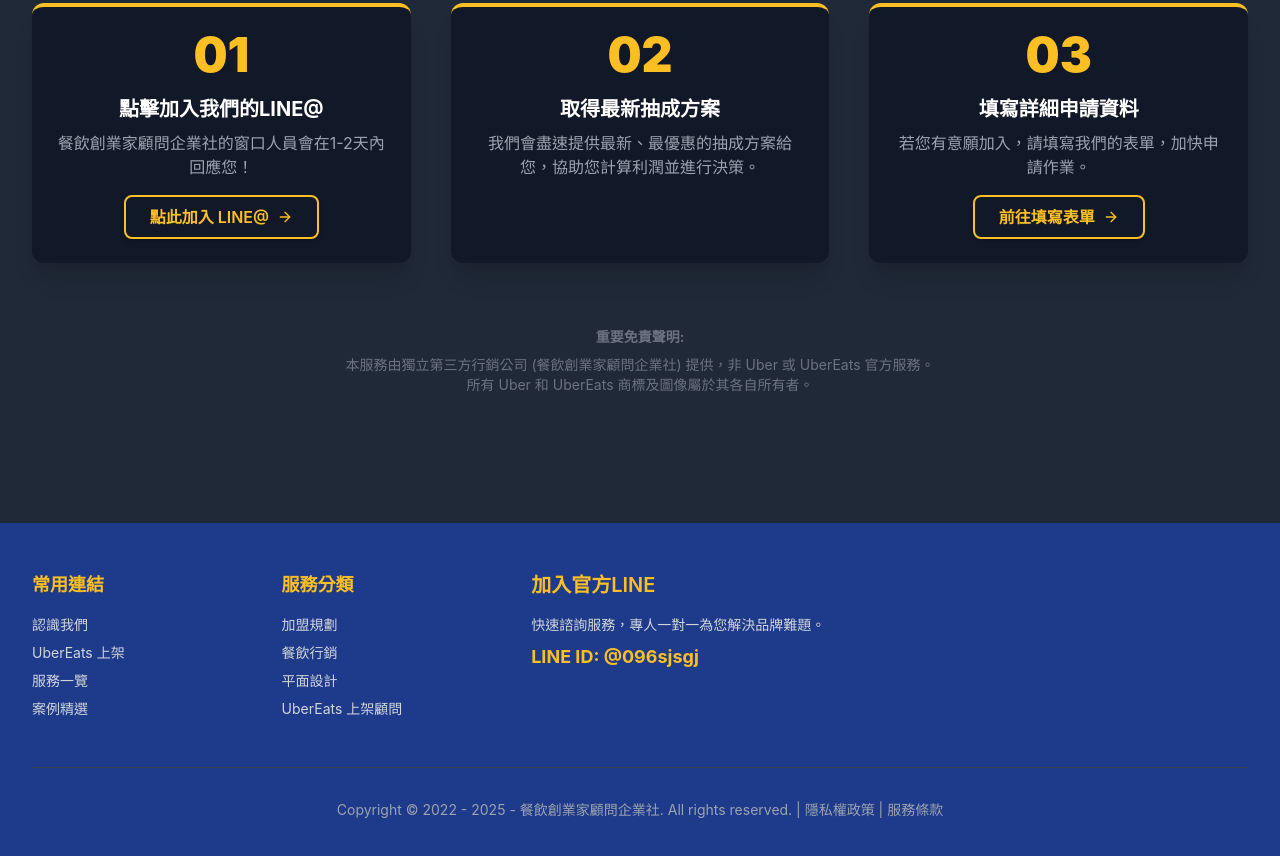
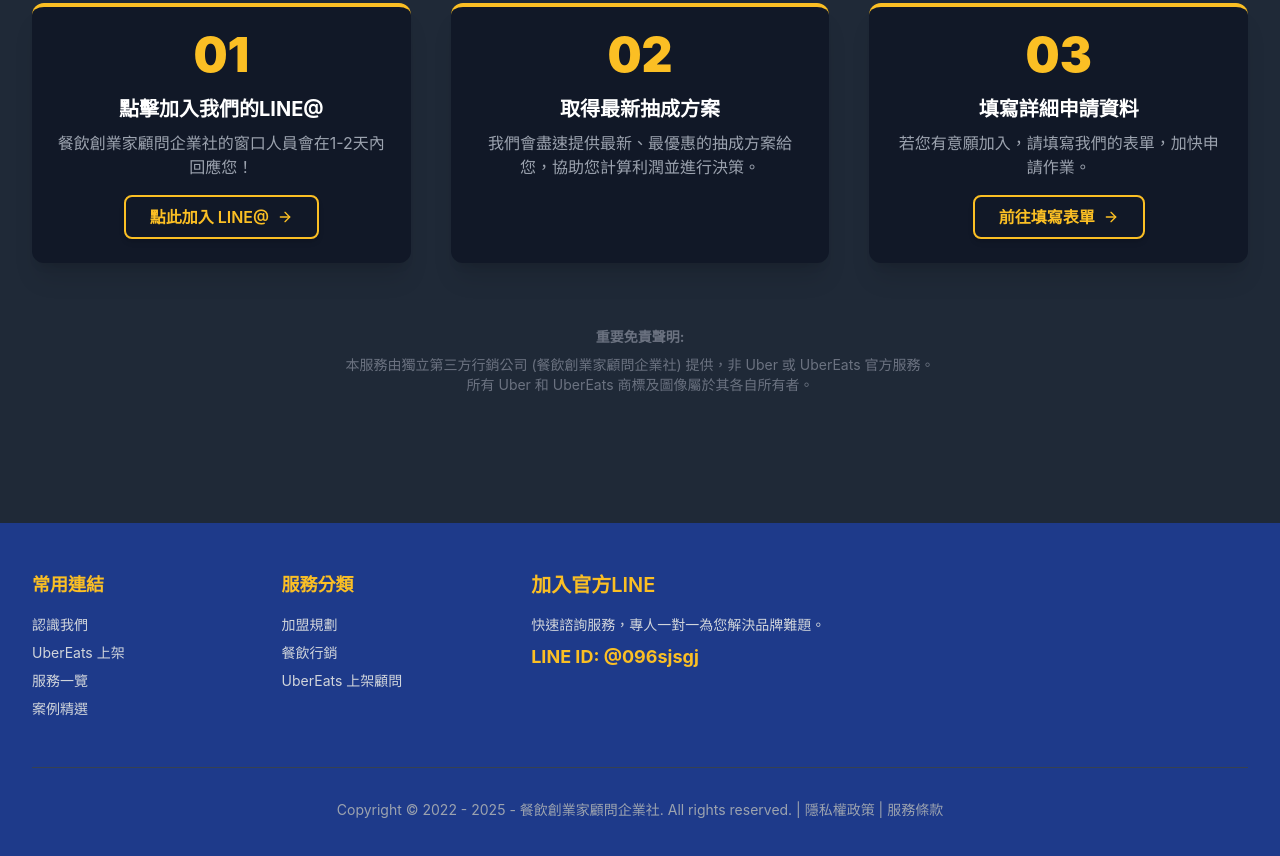
Before and after one commit to fast-onboarding/fast-onboarding, a plain HTML site: page index.html in a window 1280 px wide. Shown: the part 5353-6209 px from the top of the page. Drawn offline with nearby package versions, Linux system fonts and the light colour scheme.

Commit message:
Update index.html

```diff
--- a/index.html
+++ b/index.html
@@ -614,7 +614,6 @@
                     <ul class="space-y-2 text-sm">
                         <li><a href="#" class="text-gray-300 hover:text-accent transition duration-150">加盟規劃</a></li>
                         <li><a href="#" class="text-gray-300 hover:text-accent transition duration-150">餐飲行銷</a></li>
-                        <li><a href="#" class="text-gray-300 hover:text-accent transition duration-150">平面設計</a></li>
                         <!-- 更新連結至 UberEats 專區 -->
                         <li><a href="#ubereats" class="text-gray-300 hover:text-accent transition duration-150">UberEats 上架顧問</a></li>
                     </ul>
```
